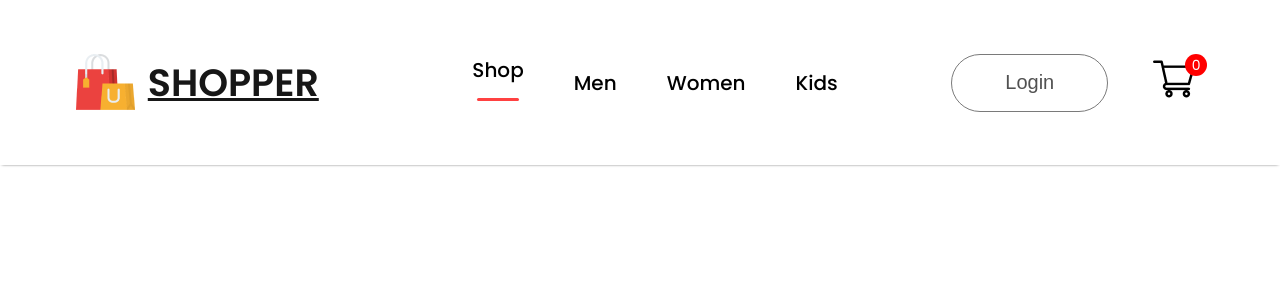
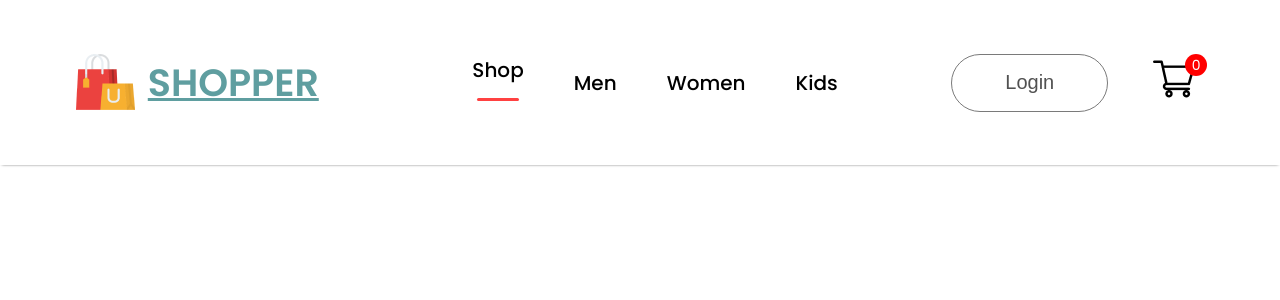
Before and after one commit to Rahul-0915/Shopper, a React (Create React App) app in the folder frontend/: page / in a window 1280 px wide. Shown: the top 300 px of the page. Built offline with nearby package versions, Linux system fonts and the light colour scheme.

Commit message:
chnage color logo

```diff
--- a/frontend/src/Components/Navbar/Navbar.css
+++ b/frontend/src/Components/Navbar/Navbar.css
@@ -21,6 +21,7 @@
     font-size: 38px;
     font-weight: 600;
     text-decoration: underline;
+    color: cadetblue;
 }
 
 /* css for nav-menu div */
```
